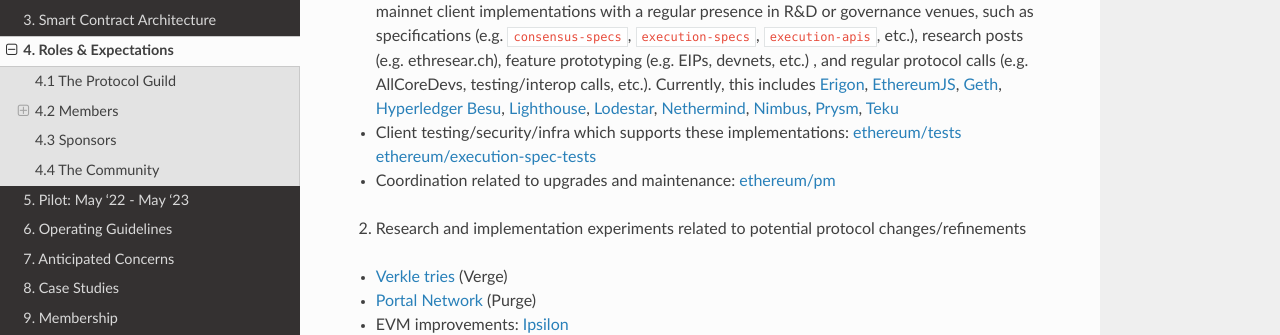
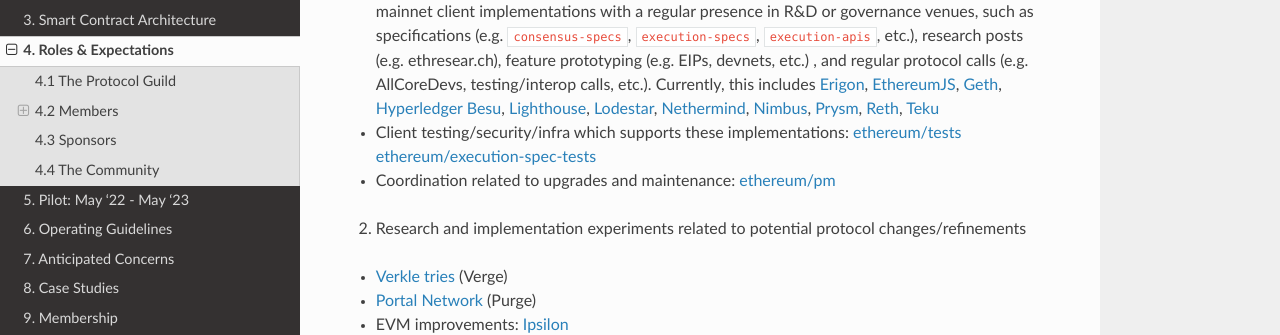
Before and after one commit to protocolguild/documentation, a Sphinx documentation site: the page built from docs/4-roles-expectations.md, in a window 1280 px wide and 900 px high, scrolled down 1483 px. Shown: the part 159-494 px from the top of the window. Built offline with Sphinx 7.4.7 and the Read the Docs theme 2.0.0, drawn with Linux system fonts in a browser that asks for light colours.

Commit message:
Add Reth & Dragan
Signed-off-by: Tim Beiko <9390255+timbeiko@users.noreply.github.com>

```diff
--- a/docs/4-roles-expectations.md
+++ b/docs/4-roles-expectations.md
@@ -36,7 +36,7 @@
 
 1. Ethereum core protocol maintenance and development:
 
-- Contributors to open-source, tested, technically differentiated and production-ready Ethereum mainnet client implementations with a regular presence in R&D or governance venues, such as specifications (e.g. `consensus-specs`, `execution-specs`, `execution-apis`, etc.), research posts (e.g. ethresear.ch), feature prototyping (e.g. EIPs, devnets, etc.) , and regular protocol calls (e.g. AllCoreDevs, testing/interop calls, etc.). Currently, this includes [Erigon](https://github.com/ledgerwatch/erigon), [EthereumJS](https://github.com/ethereumjs),  [Geth](https://github.com/ethereum/go-ethereum), [Hyperledger Besu](https://github.com/hyperledger/besu), [Lighthouse](https://github.com/sigp/lighthouse), [Lodestar](https://github.com/ChainSafe/lodestar), [Nethermind](https://github.com/NethermindEth/nethermind), [Nimbus](https://github.com/status-im/nimbus-eth2), [Prysm](https://github.com/prysmaticlabs/prysm), [Teku](https://github.com/ConsenSys/teku)
+- Contributors to open-source, tested, technically differentiated and production-ready Ethereum mainnet client implementations with a regular presence in R&D or governance venues, such as specifications (e.g. `consensus-specs`, `execution-specs`, `execution-apis`, etc.), research posts (e.g. ethresear.ch), feature prototyping (e.g. EIPs, devnets, etc.) , and regular protocol calls (e.g. AllCoreDevs, testing/interop calls, etc.). Currently, this includes [Erigon](https://github.com/ledgerwatch/erigon), [EthereumJS](https://github.com/ethereumjs),  [Geth](https://github.com/ethereum/go-ethereum), [Hyperledger Besu](https://github.com/hyperledger/besu), [Lighthouse](https://github.com/sigp/lighthouse), [Lodestar](https://github.com/ChainSafe/lodestar), [Nethermind](https://github.com/NethermindEth/nethermind), [Nimbus](https://github.com/status-im/nimbus-eth2), [Prysm](https://github.com/prysmaticlabs/prysm), [Reth](https://github.com/paradigmxyz/reth), [Teku](https://github.com/ConsenSys/teku)
 - Client testing/security/infra which supports these implementations: [ethereum/tests](https://github.com/ethereum/tests) [ethereum/execution-spec-tests](https://github.com/ethereum/execution-spec-tests)
 - Coordination related to upgrades and maintenance: [ethereum/pm](https://github.com/ethereum/pm)
 
```
Also changed, not shown: README.md (+1 -0 lines).
